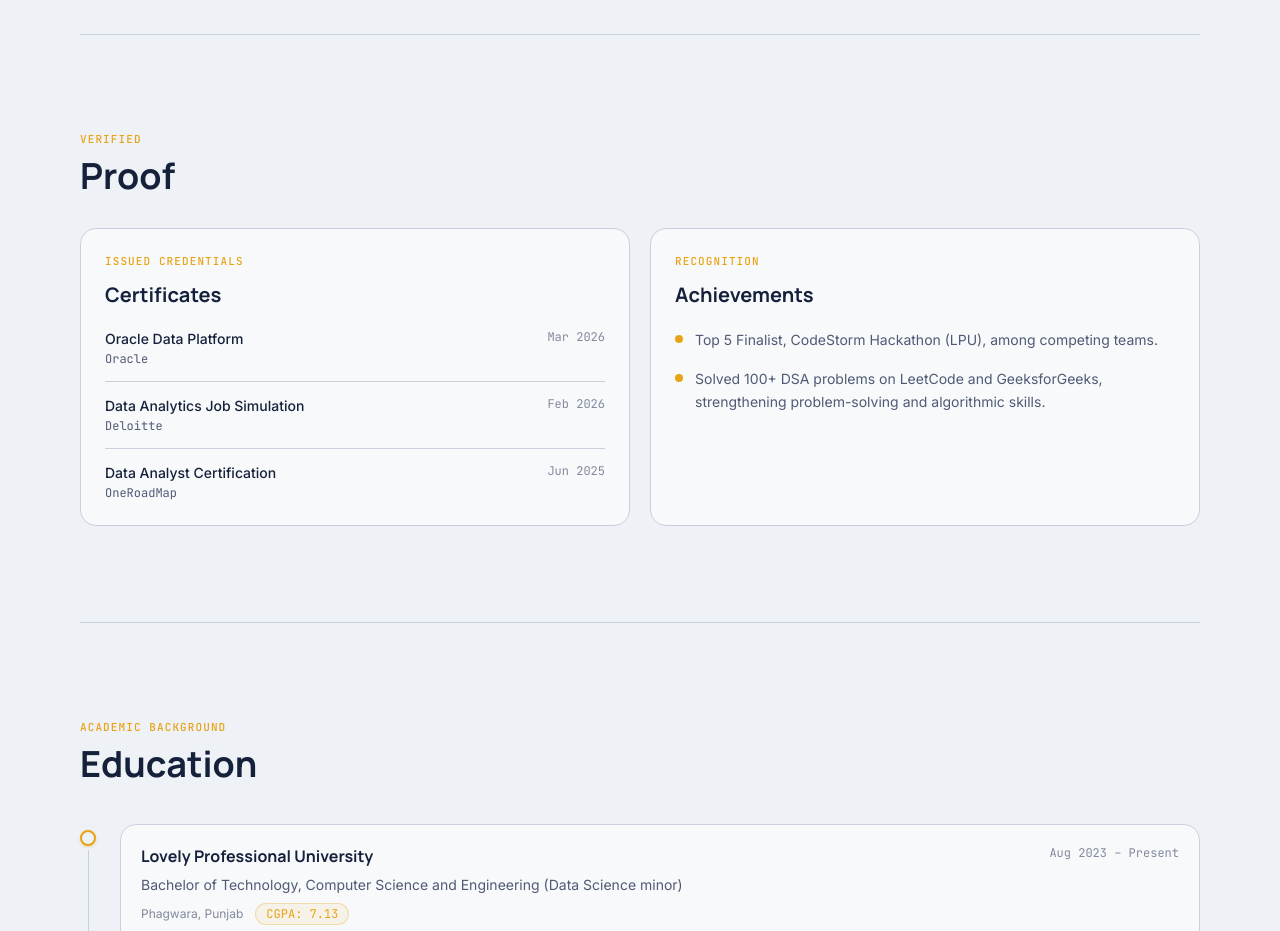
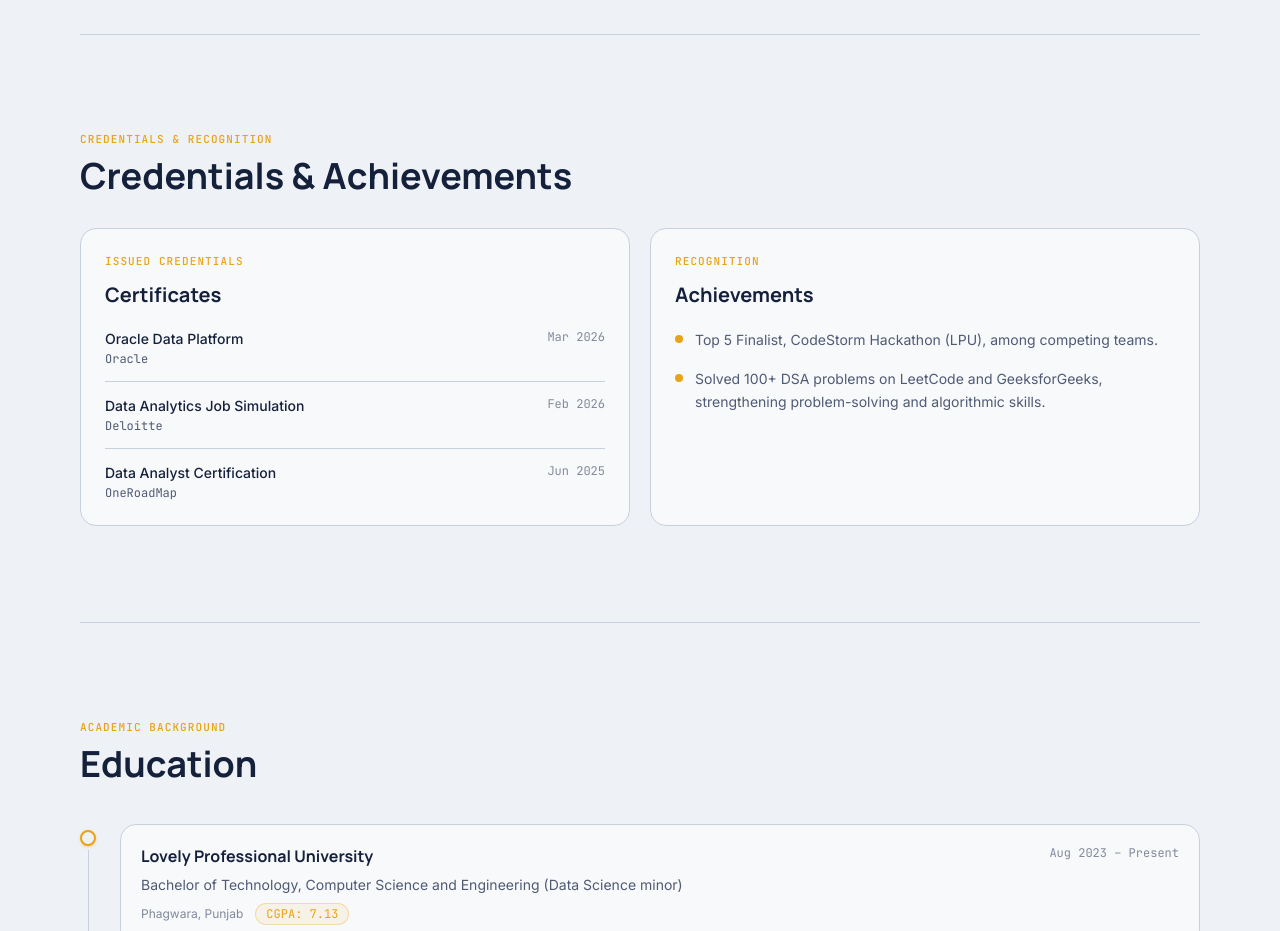
Before and after one commit to adityasharma0723/Portfolio, a Next.js app: page / in a window 1280 px wide. Shown: the part 3320-4251 px from the top of the page. Built offline with nearby package versions, Linux system fonts and the light colour scheme.

Commit message:
rename: Verified/Proof section to Credentials & Achievements

```diff
--- a/src/components/sections/Proof.tsx
+++ b/src/components/sections/Proof.tsx
@@ -46,9 +46,9 @@ export default function Proof({
 }) {
   return (
     <section id="proof" aria-labelledby="proof-heading" className="py-16 lg:py-24">
-      <p className="eyebrow mb-2">Verified</p>
+      <p className="eyebrow mb-2">Credentials & Recognition</p>
       <h2 id="proof-heading" className="font-heading text-3xl sm:text-4xl font-bold text-ink mb-8">
-        Proof
+        Credentials & Achievements
       </h2>
       <div className="grid grid-cols-1 sm:grid-cols-2 gap-5">
         <CertCard certs={certificates} />
```
